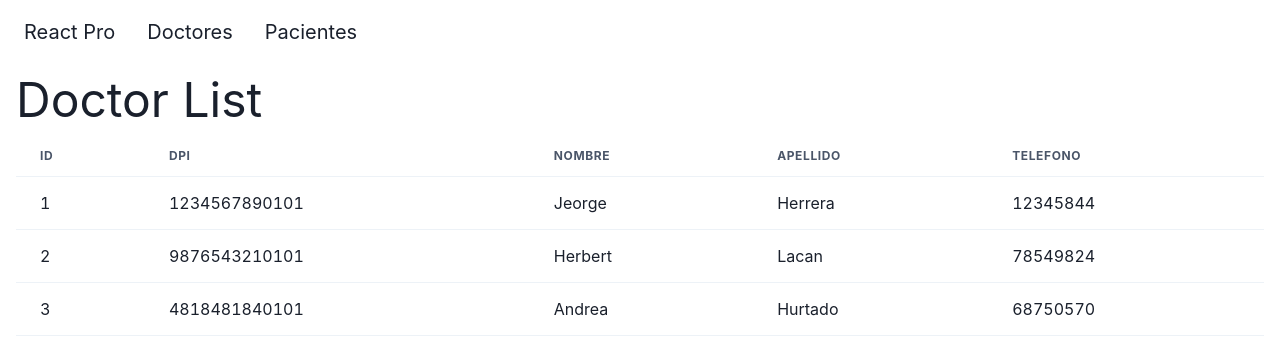
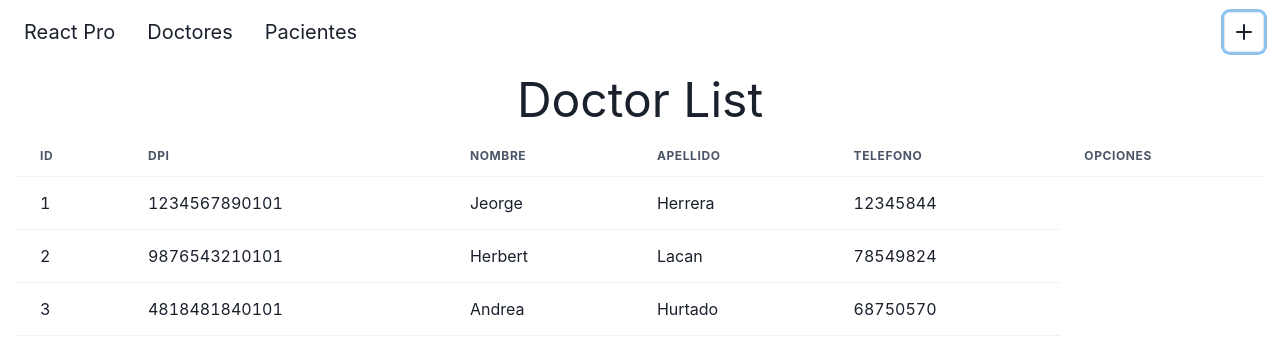
Before and after one commit to HLacan/react-hospital-project, a React (Create React App) app: page /doctors in a window 1280 px wide. Shown: the top 354 px of the page. Built offline with nearby package versions, Linux system fonts and the light colour scheme; data requests are answered from the project's data file.

Commit message:
add profile page and modal form

```diff
--- a/package.json
+++ b/package.json
@@ -3,6 +3,7 @@
   "version": "0.1.0",
   "private": true,
   "dependencies": {
+    "@chakra-ui/icons": "^1.1.7",
     "@chakra-ui/react": "^1.8.8",
     "@emotion/react": "^11.9.0",
     "@emotion/styled": "^11.8.1",
--- a/src/App.js
+++ b/src/App.js
@@ -1,6 +1,7 @@
 import { ChakraProvider, Container } from '@chakra-ui/react'
 import Header from 'components/Header'
 import DoctorList from 'pages/DoctorList'
+import DoctorProfilePage from 'pages/DoctorProfilePage'
 import HomePage from 'pages/HomePage'
 import PatientList from 'pages/PatientList'
 import { QueryClient, QueryClientProvider } from 'react-query'
@@ -19,6 +20,7 @@ export default function App() {
             <Routes>
               <Route path='/' element={<HomePage />} />
               <Route path='doctors' element={<DoctorList />} />
+              <Route path='doctors/:id' element={<DoctorProfilePage />} />
               <Route path='patients' element={<PatientList />} />
             </Routes>
           </Container>
--- a/src/api/doctorApi.js
+++ b/src/api/doctorApi.js
@@ -2,4 +2,4 @@ import { api } from 'api'
 
 export const getDoctors = () => api('doctors')
 
-export const getDoctor = id => api(`tickets/${id}`)
+export const getDoctor = id => api(`doctors/${id}`)
--- a/src/api/index.js
+++ b/src/api/index.js
@@ -1,6 +1,6 @@
 const SERVER_URL = 'http://localhost:3001'
 
-export const api = async service => {
+export const api = async (service, options) => {
   await new Promise(resolve => setTimeout(resolve, 3000))
-  return fetch(`${SERVER_URL}/${service}`).then(res => res.json())
+  return fetch(`${SERVER_URL}/${service}`, options).then(res => res.json())
 }
--- a/src/components/Header.jsx
+++ b/src/components/Header.jsx
@@ -1,8 +1,19 @@
-import { Box, Flex, HStack, Link, Text } from "@chakra-ui/react";
-import { Link as ReachLink } from "react-router-dom";
+import { AddIcon } from '@chakra-ui/icons'
+import {
+  Box,
+  Flex,
+  HStack,
+  IconButton,
+  Link,
+  Menu,
+  MenuButton,
+  MenuItem,
+  MenuList,
+  Text,
+} from '@chakra-ui/react'
+import { Link as ReachLink } from 'react-router-dom'
 
-
-export default function Header(){
+export default function Header() {
   const linkProps = {
     as: ReachLink,
     px: 2,
@@ -10,14 +21,15 @@ export default function Header(){
     rounded: 'md',
     _hover: {
       texDecoration: 'none',
-      bg: 'gray.200'
-    }
+      bg: 'gray.200',
+    },
   }
 
   return (
+    <>
       <Box px={4}>
         <Flex h={16} alignItems='center' justifyContent='space-between'>
-        <HStack as='nav' spacing={4} display={{base: 'none', md: 'flex'}}>
+          <HStack as='nav' spacing={4} display={{ base: 'none', md: 'flex' }}>
             <Link to='/' {...linkProps}>
               <Text fontSize='xl'>React Pro</Text>
             </Link>
@@ -28,7 +40,22 @@ export default function Header(){
               <Text fontSize='xl'>Pacientes</Text>
             </Link>
           </HStack>
+          <Flex alignItems='center'>
+            <Menu>
+              <MenuButton
+                as={IconButton}
+                aria-label='Options'
+                icon={<AddIcon />}
+                variant='outline'
+              />
+              <MenuList>
+                <MenuItem>Crear Ticket</MenuItem>
+                <MenuItem>Crear Usuario</MenuItem>
+              </MenuList>
+            </Menu>
+          </Flex>
         </Flex>
       </Box>
+    </>
   )
 }
--- a/src/pages/DoctorList.jsx
+++ b/src/pages/DoctorList.jsx
@@ -1,4 +1,5 @@
 import {
+  Center,
   Spinner,
   Table,
   TableContainer,
@@ -22,7 +23,8 @@ export default function DoctorList() {
 
   return (
     <div>
-      <Text fontSize='5xl'>
+      <Center>
+        <Text fontSize='5xl' style={{ textAlign: Center }}>
           Doctor List{' '}
           {isLoading || isFetching ? (
             <Spinner
@@ -34,6 +36,8 @@ export default function DoctorList() {
             />
           ) : null}
         </Text>
+      </Center>
+
       <TableContainer>
         <Table variant='simple'>
           <Thead>
@@ -43,6 +47,7 @@ export default function DoctorList() {
               <Th>Nombre</Th>
               <Th>Apellido</Th>
               <Th>Telefono</Th>
+              <Th>Opciones</Th>
             </Tr>
           </Thead>
           <Tbody>
--- /dev/null
+++ b/src/pages/DoctorProfilePage.jsx
@@ -0,0 +1,31 @@
+import { Spinner, Text } from '@chakra-ui/react'
+import { getDoctor } from 'api/doctorApi'
+import queryClient from 'queryClient'
+import { useQuery } from 'react-query'
+import { useParams } from 'react-router-dom'
+
+const DoctorProfilePage = () => {
+  const { id } = useParams()
+
+  const {
+    isLoading,
+    isFetching,
+    data: doctor,
+  } = useQuery(['doctor', id], () => getDoctor(id), {
+    initialData:
+      queryClient.getQueryData('tickets')?.find(ticket => ticket.id === id) ||
+      {},
+  })
+
+  return (
+    <div>
+      <Text fontSize='6xl'>
+        {doctor.id} {isLoading || isFetching ? <Spinner /> : null}
+      </Text>
+
+      <Text fontSize='6xl'>{doctor.dpi}</Text>
+    </div>
+  )
+}
+
+export default DoctorProfilePage
--- /dev/null
+++ b/src/queryClient.js
@@ -0,0 +1,5 @@
+import { QueryClient } from 'react-query'
+
+const queryClient = new QueryClient()
+
+export default queryClient
```
Also changed, not shown: src/components/DoctorFormModal.jsx (added, +33 -0 lines), 1 other file (tests, documents, lock files or other folders). Lines whose indentation alone changed are shown as unchanged.
